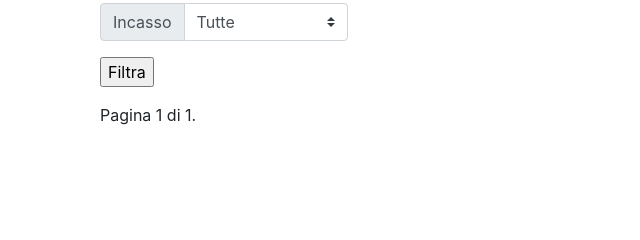
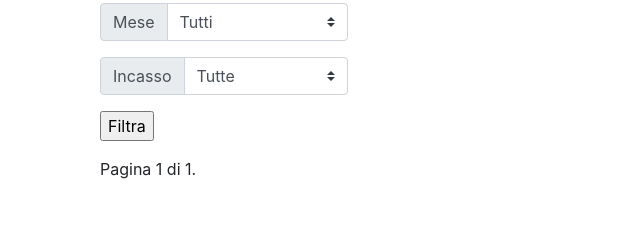
Before and after one commit to DckCanal/Studio, a Django app: page /gestione/fatture/ in a window 1280 px wide. Shown: the part 187-427 px from the top of the page, without its empty margins (0-640 px from the left). Run offline with Django 3.2, Linux system fonts and the light colour scheme; the visitor is signed in with stand-in values (Sample User, id 1); data that the repository does not hold is empty; some libraries are stand-ins or nearby versions.

Commit message:
Filtro FatturaListView su mese completato

```diff
--- a/gestione/templates/gestione/fattura_list.html
+++ b/gestione/templates/gestione/fattura_list.html
@@ -17,12 +17,33 @@
               <label class="input-group-text" for="anno">Anno</label>
             </div>
                 <select class="custom-select" name="anno" id="anno">
-                  <option>Tutti</option>
+                  <option value="0"{% if anno_selezionato == 0 %} selected{% endif %}>Tutti</option>
                   {% if anni %}
                     {% for y in anni %}
                       <option value="{{y}}"{% if anno_selezionato == y %} selected{% endif %}>{{y}}</option>
                     {% endfor %}
                   {% endif %}
+                </select>
+              </div>
+
+              <div class="input-group mb-3">
+                <div class="input-group-prepend">
+                  <label class="input-group-text" for="mese">Mese</label>
+                </div>
+                <select class="custom-select" id="mese" name="mese">
+                  <option value="0"{% if mese_selezionato == 0 %} selected{% endif %}>Tutti</option>
+                  <option value="1"{% if mese_selezionato == 1 %} selected{% endif %}>Gennaio</option>
+                  <option value="2"{% if mese_selezionato == 2 %} selected{% endif %}>Febbraio</option>
+                  <option value="3"{% if mese_selezionato == 3 %} selected{% endif %}>Marzo</option>
+                  <option value="4"{% if mese_selezionato == 4 %} selected{% endif %}>Aprile</option>
+                  <option value="5"{% if mese_selezionato == 5 %} selected{% endif %}>Maggio</option>
+                  <option value="6"{% if mese_selezionato == 6 %} selected{% endif %}>Giugno</option>
+                  <option value="7"{% if mese_selezionato == 7 %} selected{% endif %}>Luglio</option>
+                  <option value="8"{% if mese_selezionato == 8 %} selected{% endif %}>Agosto</option>
+                  <option value="9"{% if mese_selezionato == 9 %} selected{% endif %}>Settembre</option>
+                  <option value="10"{% if mese_selezionato == 10 %} selected{% endif %}>Ottobre</option>
+                  <option value="11"{% if mese_selezionato == 11 %} selected{% endif %}>Novembre</option>
+                  <option value="12"{% if mese_selezionato == 12 %} selected{% endif %}>Dicembre</option>
                 </select>
               </div>
               <div class="input-group mb-3">
--- a/gestione/views.py
+++ b/gestione/views.py
@@ -48,9 +48,13 @@ class FatturaListView(LoginRequiredMixin, generic.ListView):
     permission_required = ('gestione.view_fattura','gestione.delete_fattura','gestione.view_paziente')
     def get_queryset(self):
         qs = Fattura.objects.all()
-        anno = self.request.GET.get('anno',2020)
-        if anno != 'Tutti':
-            qs = Fattura.objects.filter(data__year=anno)
+        anno = self.request.GET.get('anno','0')
+        mese = self.request.GET.get('mese','0')
+        if anno != '0':
+            qs = qs.filter(data__year=anno)
+
+        if mese != '0':
+            qs = qs.filter(data__month=mese)
 
         incasso = self.request.GET.get('stato-incasso','tutte')
 
@@ -72,8 +76,10 @@ class FatturaListView(LoginRequiredMixin, generic.ListView):
 
         context['anni']=years
 
-        if self.request.GET.get('anno') and self.request.GET.get('anno') != 'Tutti':
+        if self.request.GET.get('anno'):# and self.request.GET.get('anno') != '0':
             context['anno_selezionato'] = int(self.request.GET.get('anno'))
+        if self.request.GET.get('mese'):# and self.request.GET.get('mese') != '0':
+            context['mese_selezionato'] = int(self.request.GET.get('mese'))
         if self.request.GET.get('stato-incasso'):
             context['stato_incasso_selezionato'] = self.request.GET.get('stato-incasso')
 
```
